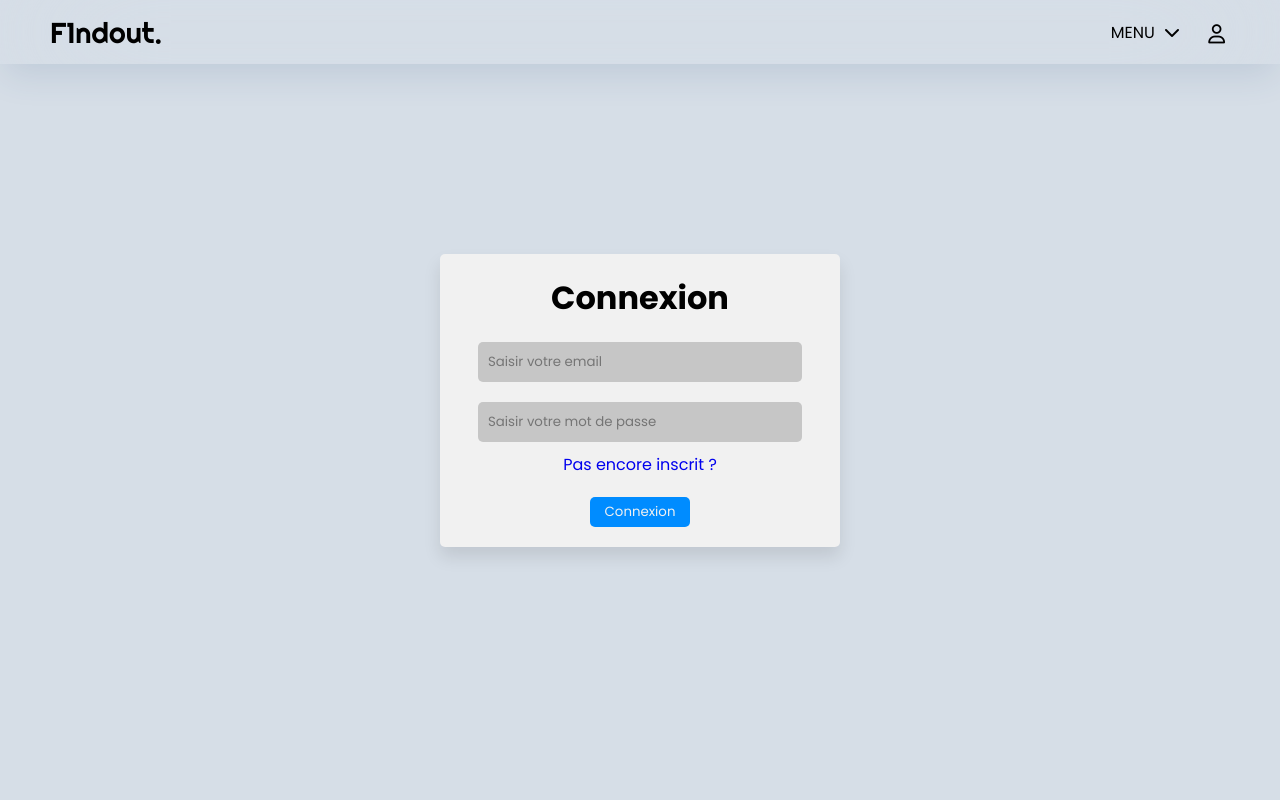
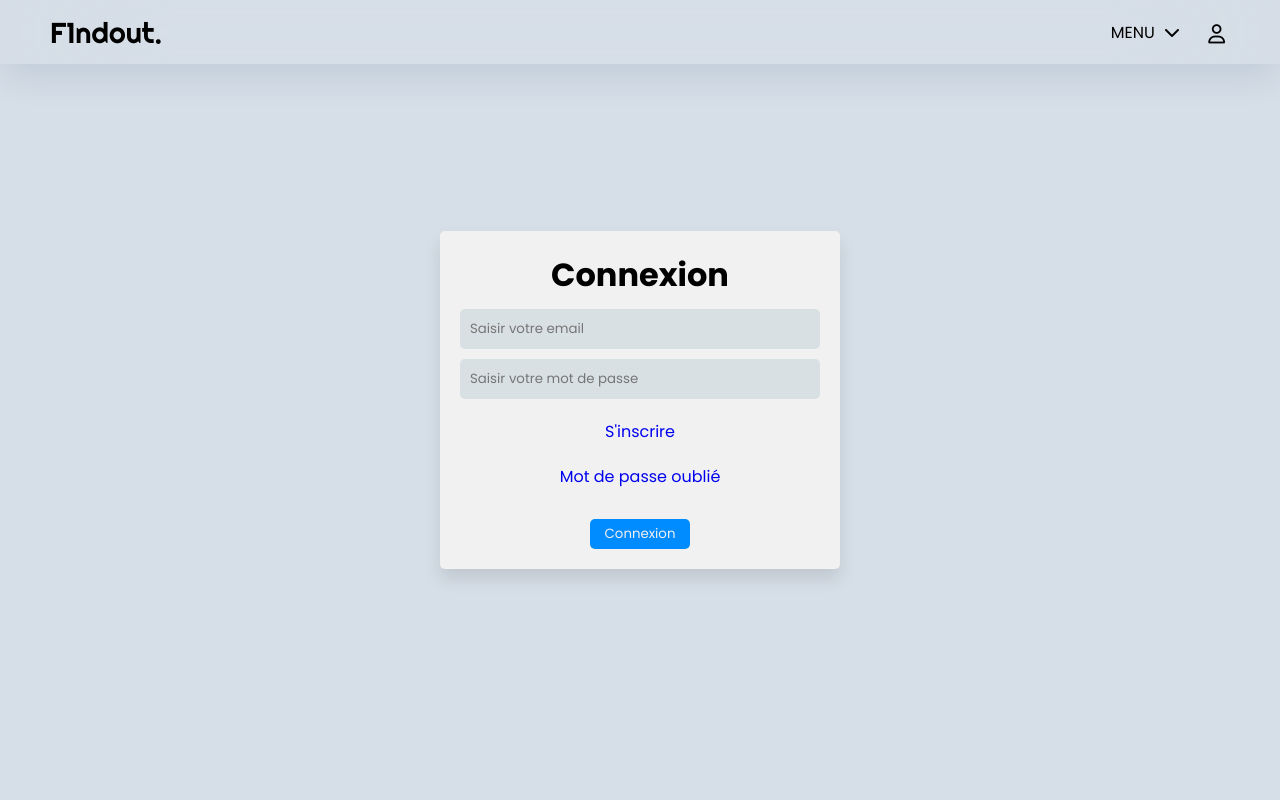
Before and after one commit to romdk/ProjetF1, a Symfony app: template templates/security/login.html.twig in a window 1280 px wide. Run offline with Twig, Linux system fonts and the light colour scheme; the template is opened without the code that fills it, so the values that code supplies are empty; some libraries are stand-ins or nearby versions.

Commit message:
modif formulaires login/register/edit

```diff
--- a/public/css/style.css
+++ b/public/css/style.css
@@ -253,7 +257,58 @@ section{
     margin-top: 10px;
 }
 
-.btnInscription{
+
+#loginMain, #registerMain, #requestMain, #checkMailMain, #resetMain{
+    width: 100vw;
+    height: 100vh;
+    display: flex;
+    justify-content: center;
+    align-items: center;
+    background-color: #d6dee7;
+}
+
+.login, .register, .request, .reset{
+    background-color: #f1f1f1;
+    display: flex;
+    flex-direction: column;
+    justify-content: center;
+    align-items: center;
+    width: 400px;
+    padding: 20px;
+    border-radius: 5px;
+    box-shadow: 0px 10px 17px 0px rgba(0,0,0,0.1);
+}
+
+.formInput{
+    width: 100%;
+    background-color: #d9e0e4;
+    border-radius: 5px;
+    border: none;
+    outline: none;
+    padding: 10px;
+}
+
+form[name = reset_password_request_form], form[name = change_password_form], #loginMain form .login, #registerMain form{
+    gap: 10px;
+}
+
+form[name = reset_password_request_form] div, form[name = change_password_form] div{
+width: 100%;
+display: flex;
+justify-content: center;
+}
+
+.message-erreur{
+    color: red;
+    background-color: #0080ff;
+}
+
+.login a{
+    margin-top: 10px;
+    text-decoration: none;
+}
+
+.formBtn{
     width: 100px;
     background-color: #008cff;
     border-radius: 5px;
@@ -265,81 +320,12 @@ section{
     transition: .3s;
 }
 
-.btnInscription:hover{
+.formBtn:hover{
     cursor: pointer;
     background-color: #004f8f;
 }
 
 
-#loginMain, #registerMain{
-    width: 100vw;
-    height: 100vh;
-    display: flex;
-    justify-content: center;
-    align-items: center;
-    background-color: #d6dee7;
-}
-
-.login, .register{
-    background-color: #f1f1f1;
-    display: flex;
-    flex-direction: column;
-    justify-content: center;
-    align-items: center;
-    width: 400px;
-    padding: 20px;
-    border-radius: 5px;
-    box-shadow: 0px 10px 17px 0px rgba(0,0,0,0.1);
-}
-
-
-
-.email{
-    width: 90%;
-    background-color: #c6c6c6;
-    border-radius: 5px;
-    border: none;
-    outline: none;
-    margin-top: 20px;
-    padding: 10px;
-}
-
-.password{
-    width: 90%;
-    background-color: #c6c6c6;
-    border-radius: 5px;
-    border: none;
-    outline: none;
-    margin-top: 20px;
-    padding: 10px;
-}
-
-.message-erreur{
-    color: red;
-    background-color: #0080ff;
-}
-
-.login a{
-    margin-top: 10px;
-    text-decoration: none;
-}
-
-.btnConnexion{
-    width: 100px;
-    background-color: #008cff;
-    border-radius: 5px;
-    height: 30px;
-    border: none;
-    outline: none;
-    margin-top: 20px;
-    color: #f1f1f1;
-    transition: .3s;
-}
-
-.btnConnexion:hover{
-    cursor: pointer;
-    background-color: #004f8f;
-}
 
 h3{
     color: #f1f1f1;
--- a/templates/registration/register.html.twig
+++ b/templates/registration/register.html.twig
@@ -19,7 +19,7 @@
         {{ form_row(registrationForm.agreeTerms) }}
 
         <a href="{{ path('app_login')}}">Déjà inscrit ?</a>
-        <button type="submit" class="btnInscription">S'inscrire</button>
+        <button type="submit" class="formBtn">S'inscrire</button>
     {{ form_end(registrationForm) }}
 
     </div>
--- a/templates/security/login.html.twig
+++ b/templates/security/login.html.twig
@@ -14,8 +14,8 @@
         {% endif %} #}
         <div class="login">
             <h1>Connexion</h1>
-            <input class="email" type="email" placeholder="Saisir votre email" value="{{ last_username }}" name="email" id="inputEmail" class="form-control" autocomplete="email" required autofocus>
-            <input class="password" type="password" placeholder="Saisir votre mot de passe" name="password" id="inputPassword" class="form-control" autocomplete="current-password" required>
+            <input class="formInput" type="email" placeholder="Saisir votre email" value="{{ last_username }}" name="email" id="inputEmail" class="form-control" autocomplete="email" required autofocus>
+            <input class="formInput" type="password" placeholder="Saisir votre mot de passe" name="password" id="inputPassword" class="form-control" autocomplete="current-password" required>
 
             <input type="hidden" name="_csrf_token"
                 value="{{ csrf_token('authenticate') }}"
@@ -31,9 +31,10 @@
                     </label>
                 </div>
             #}
-            <a href="{{ path('app_register')}}">Pas encore inscrit ?</a>
+            <a href="{{ path('app_register')}}">S'inscrire</a>
+            <a href="/reset-password">Mot de passe oublié</a>
 
-            <button class="btnConnexion" type="submit">
+            <button class="formBtn" type="submit">
                 Connexion
             </button>
         </div>
```
Also changed, not shown: other parts of public/css/style.css (+44 -5 lines), src/Form/RegistrationFormType.php (+4 -4 lines), src/Form/UserType.php (+9 -3 lines), templates/profil/index.html.twig (+9 -1 lines).
